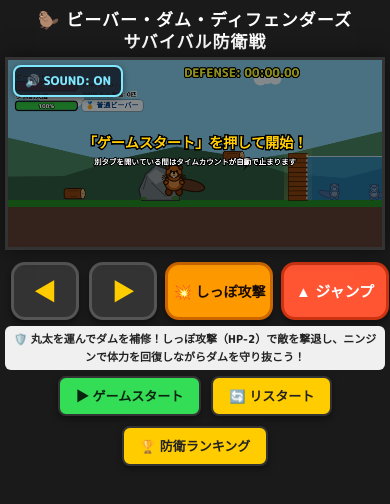
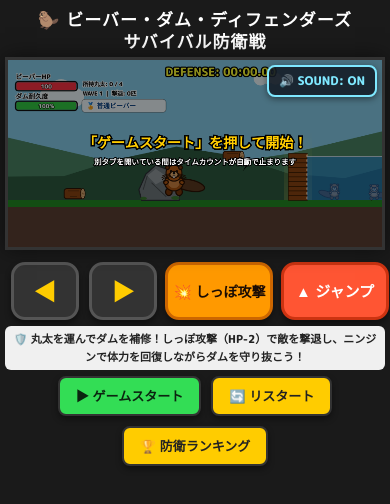
Before and after one commit to kuzukago1-lab/beaver-game2-beaver-dam-defenders, a plain HTML site: page index.html in a window 390 px wide. Drawn offline with Linux system fonts and the light colour scheme; no server answers.

Commit message:
Update index.htmlサウンド右移動

```diff
--- a/index.html
+++ b/index.html
@@ -60,7 +60,7 @@
         .sound-toggle-btn {
             position: absolute;
             top: 8px;
-            left: 8px;
+            right: 8px;
             z-index: 20;
             padding: 5px 10px;
             font-size: 12px;
@@ -424,7 +424,7 @@
         </div>
     </div>
 
-    <!-- テストモードパネル（隠しコマンド解除後に出現） -->
+    <!-- テストモードパネル（初期非表示） -->
     <div id="testPanel">
         <div class="test-header">
             <span class="test-title">🧪 テストモード（ランク＆オーラ確認 / パラメータ調整）</span>
@@ -1001,8 +1001,8 @@
         let audioCtx = null;
         let masterGain = null;
         let soundEnabled = true;
-        const SOUND_VOLUME_BOOST = 1.5; // 50%アップ
-        let frameTailHitCount = 0; // 同一フレーム内の撃退音再生回数（最大2回）
+        const SOUND_VOLUME_BOOST = 1.5;
+        let frameTailHitCount = 0;
 
         function updateSoundButtonUI() {
             const btn = document.getElementById("soundToggleBtn");
@@ -1160,7 +1160,6 @@
 
         function playTailHitSound() {
             if (!canPlaySound()) return;
-            // 複数同時撃退でも音量は最大2匹分まで
             if (frameTailHitCount >= 2) return;
             frameTailHitCount++;
             initAudio();
@@ -2691,7 +2690,7 @@
                 if (newRankIndex > currentRankIndex) {
                     currentRankIndex = newRankIndex;
                     rankUpBannerText = BEAVER_RANKS[currentRankIndex];
-                    rankUpBannerTimer = 180; // 約3秒表示
+                    rankUpBannerTimer = 180;
                     highlightActiveRankChip();
                     playRankUpSound();
                 }
@@ -3313,26 +3312,27 @@
             let woodText = `所持丸太: ${woodCount} / 4`;
             let waveKillText = `WAVE ${waveLevel}  |  撃退: ${killCount}匹`;
 
-            ctx.strokeText(woodText, 160, 58);
+            ctx.strokeText(woodText, 160, 56);
             ctx.fillStyle = nightMode ? "#fff" : "#111";
-            ctx.fillText(woodText, 160, 58);
-
-            ctx.strokeText(waveKillText, 160, 78);
-            ctx.fillText(waveKillText, 160, 78);
-
-            // WAVE下の1分ごとのランク表示（大きく見やすく強調）
+            ctx.fillText(woodText, 160, 56);
+
+            ctx.strokeText(waveKillText, 160, 76);
+            ctx.fillText(waveKillText, 160, 76);
+
+            // WAVE下の1分ごとのランク表示（長いランク名や[無敵]も枠内に収まるよう拡張）
             let rankLabelText = `🏅 ${activeRankName}${invincibleMode ? " [無敵]" : ""}`;
             let rankFill = invincibleMode
                 ? "#ffab00"
                 : (activeRankIdx >= 10 ? "#66f2ff" : (activeRankIdx >= 6 ? "#ffe54c" : (nightMode ? "#8cf0ff" : "#003d82")));
-            ctx.font = "bold 15px 'M PLUS Rounded 1c', sans-serif";
-            let rankBoxW = Math.min(255, ctx.measureText(rankLabelText).width + 18);
+            ctx.font = "bold 14px 'M PLUS Rounded 1c', sans-serif";
+            let measuredRankW = ctx.measureText(rankLabelText).width;
+            let rankBoxW = Math.min(395, Math.max(180, measuredRankW + 22));
             let rankBoxX = 158;
-            let rankBoxY = 85;
-            let rankBoxH = 25;
-
-            ctx.fillStyle = nightMode ? "rgba(10, 18, 32, 0.78)" : "rgba(255, 255, 255, 0.86)";
-            ctx.strokeStyle = nightMode ? "rgba(127, 232, 255, 0.65)" : "rgba(17, 17, 17, 0.35)";
+            let rankBoxY = 84;
+            let rankBoxH = 28;
+
+            ctx.fillStyle = nightMode ? "rgba(10, 18, 32, 0.82)" : "rgba(255, 255, 255, 0.88)";
+            ctx.strokeStyle = nightMode ? "rgba(127, 232, 255, 0.7)" : "rgba(17, 17, 17, 0.38)";
             ctx.lineWidth = 1.5;
             ctx.beginPath();
             ctx.roundRect(rankBoxX, rankBoxY, rankBoxW, rankBoxH, 7);
@@ -3341,19 +3341,19 @@
 
             ctx.strokeStyle = nightMode ? "#000000" : "rgba(255, 255, 255, 0.9)";
             ctx.lineWidth = 3;
-            ctx.strokeText(rankLabelText, rankBoxX + 8, rankBoxY + 17);
+            ctx.strokeText(rankLabelText, rankBoxX + 10, rankBoxY + 19);
             ctx.fillStyle = rankFill;
-            ctx.fillText(rankLabelText, rankBoxX + 8, rankBoxY + 17);
+            ctx.fillText(rankLabelText, rankBoxX + 10, rankBoxY + 19);
             ctx.restore();
 
             ctx.save();
             ctx.textAlign = "center";
-            ctx.font = "bold 25px 'M PLUS Rounded 1c', sans-serif";
+            ctx.font = "bold 24px 'M PLUS Rounded 1c', sans-serif";
             ctx.fillStyle = "#ffff33";
             ctx.strokeStyle = "#000000";
             ctx.lineWidth = 5;
-            ctx.strokeText("DEFENSE: " + formatTime(survivalTimeMs), canvas.width / 2 + 100, 36);
-            ctx.fillText("DEFENSE: " + formatTime(survivalTimeMs), canvas.width / 2 + 100, 36);
+            ctx.strokeText("DEFENSE: " + formatTime(survivalTimeMs), canvas.width / 2 + 55, 34);
+            ctx.fillText("DEFENSE: " + formatTime(survivalTimeMs), canvas.width / 2 + 55, 34);
             ctx.restore();
 
             if (damX - cameraX > canvas.width - 30) {
@@ -3369,23 +3369,23 @@
                 ctx.restore();
             }
 
-            // ランク上昇時のバナー（約3秒表示・邪魔になりにくいサイズと上配置）
+            // ランク上昇時のバナー（長いランク名でも枠からはみ出ない幅・サイズに調整）
             if (rankUpBannerTimer > 0) {
                 let alpha = Math.min(1, rankUpBannerTimer / 25);
                 let bannerStr = `🎉 ランクアップ！${rankUpBannerText}！`;
                 ctx.save();
                 ctx.globalAlpha = alpha;
-                ctx.font = "bold 22px 'M PLUS Rounded 1c', sans-serif";
-                let bannerCenterX = canvas.width / 2 + 80;
-                let bannerY = 128;
+                ctx.font = "bold 20px 'M PLUS Rounded 1c', sans-serif";
                 let textW = ctx.measureText(bannerStr).width;
-                let boxW = Math.min(430, textW + 28);
-
-                ctx.fillStyle = "rgba(18, 22, 30, 0.78)";
-                ctx.strokeStyle = "rgba(255, 204, 0, 0.85)";
+                let boxW = Math.min(620, textW + 36);
+                let bannerCenterX = Math.min(canvas.width - boxW / 2 - 12, Math.max(boxW / 2 + 12, canvas.width / 2 + 75));
+                let bannerY = 136;
+
+                ctx.fillStyle = "rgba(18, 22, 30, 0.84)";
+                ctx.strokeStyle = "rgba(255, 204, 0, 0.9)";
                 ctx.lineWidth = 2;
                 ctx.beginPath();
-                ctx.roundRect(bannerCenterX - boxW / 2, bannerY - 22, boxW, 32, 10);
+                ctx.roundRect(bannerCenterX - boxW / 2, bannerY - 22, boxW, 34, 10);
                 ctx.fill();
                 ctx.stroke();
 
@@ -3442,8 +3442,8 @@
                 ctx.strokeStyle = "#000000";
                 ctx.lineWidth = 4;
                 let modeText = nightMode ? "🌙 夜がやってきた！気をつけて！ 🌙" : "☀️ 朝日が昇った！ ☀️";
-                ctx.strokeText(modeText, canvas.width / 2, 165);
-                ctx.fillText(modeText, canvas.width / 2, 165);
+                ctx.strokeText(modeText, canvas.width / 2, 178);
+                ctx.fillText(modeText, canvas.width / 2, 178);
                 ctx.restore();
             }
 
```
